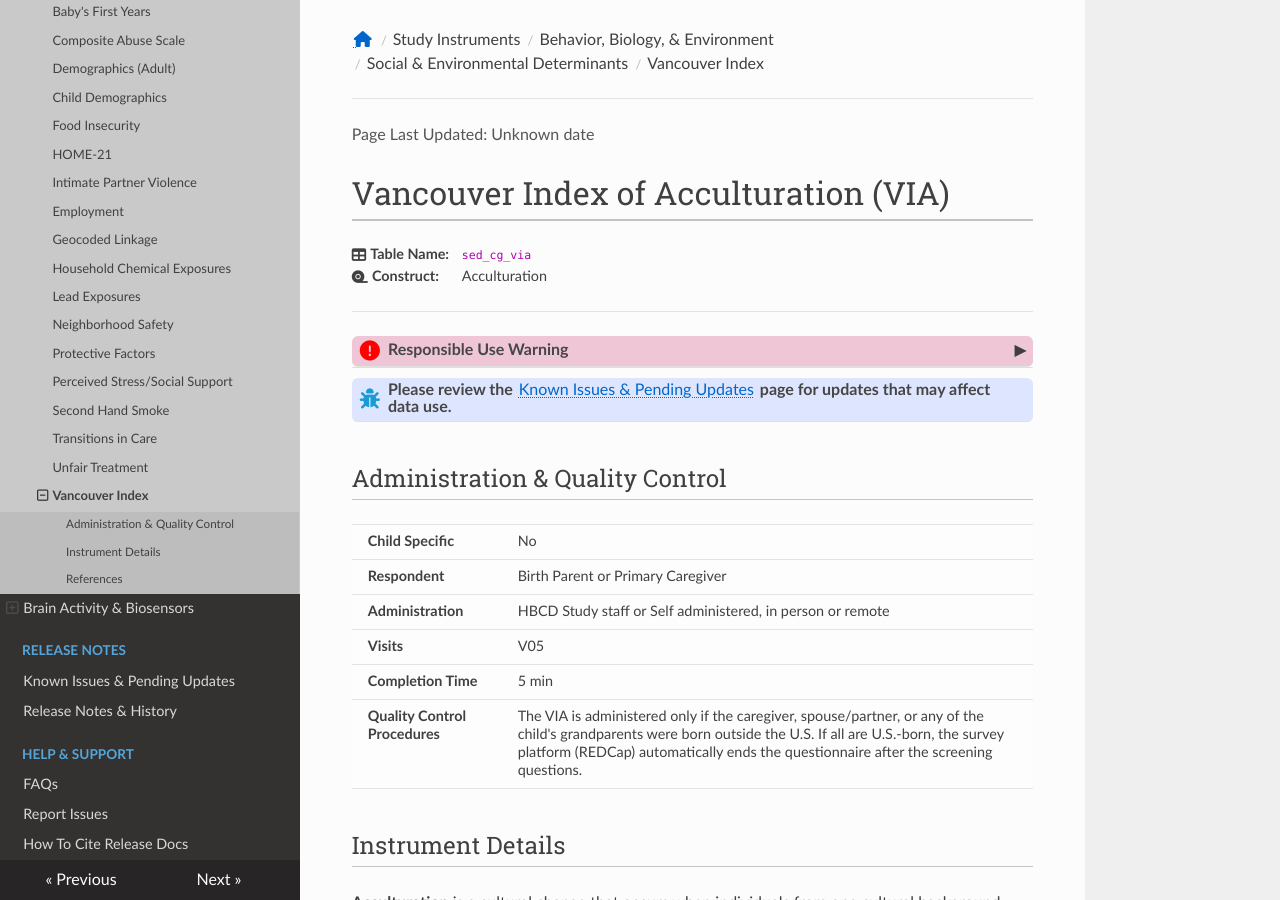
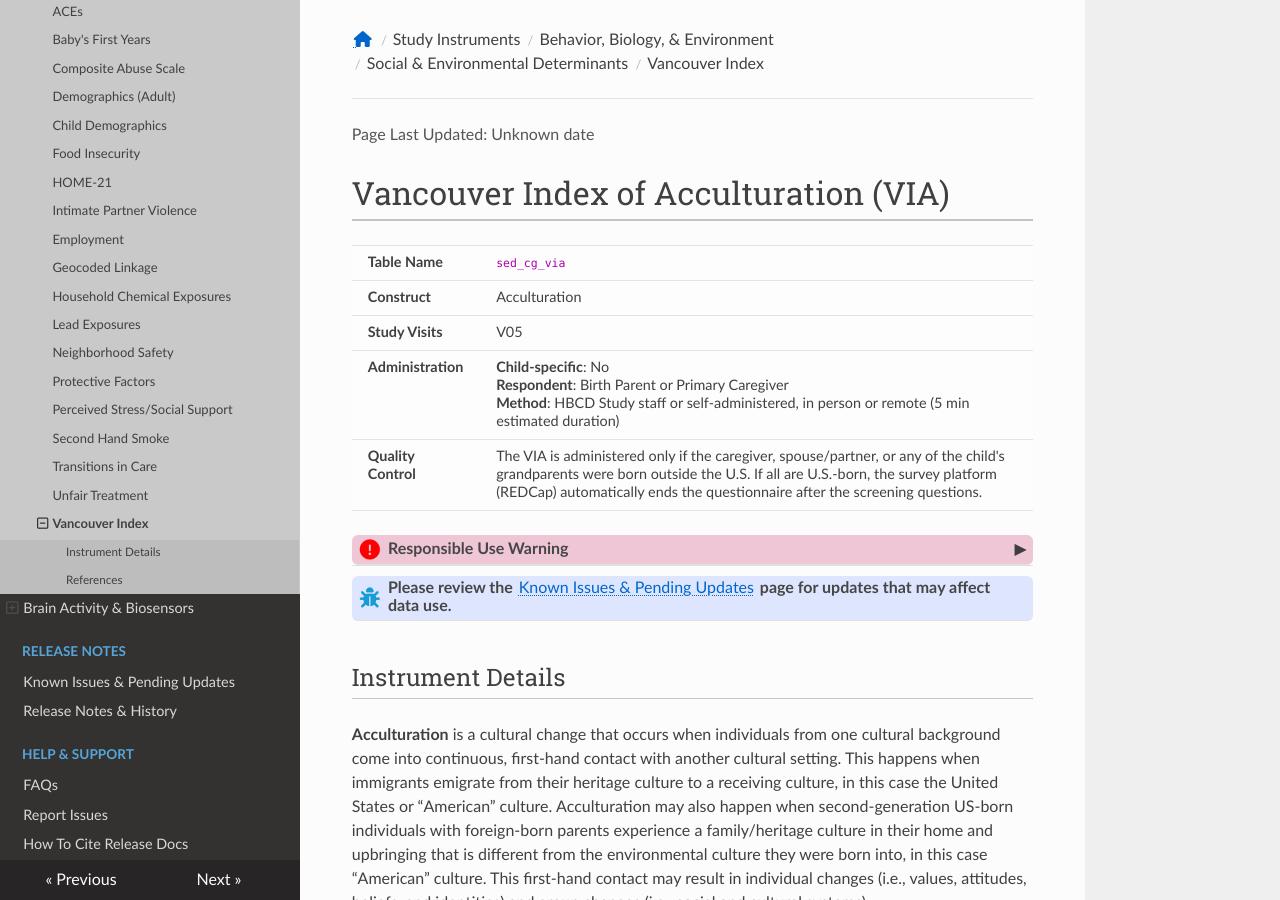
Before and after one commit to nbdc-datahub/hbcd-docs, an MkDocs documentation site: the page built from docs/instruments/SED/vi.md, in a window 1280 px wide and 900 px high. Built offline with MkDocs 1.6.1, drawn with Linux system fonts in a browser that asks for light colours; nearby versions of some CDN libraries.

Commit message:
complete instrument page updates with new formatting that includes administration info at top of page

```diff
--- a/docs/instruments/SED/vi.md
+++ b/docs/instruments/SED/vi.md
@@ -1,17 +1,21 @@
 # Vancouver Index of Acculturation (VIA)
 
-<div class="info-block">
-  <div class="info-row">
-    <div class="info-label"><i class="fa fa-table"></i> Table Name:</div>
-    <div class="info-value"><code>sed_cg_via</code></div>
-  </div>
-  <div class="info-row">
-    <div class="info-label"><i class="fa-solid fa-tape"></i> Construct:</div>
-    <div class="info-value">Acculturation</div>
-  </div>
-</div>
-
----------------------------------------------
+<table class="table-no-vertical-lines">
+<tbody>
+<tr><td><b>Table Name</b></td><td><code>sed_cg_via</code></td></tr>
+<tr><td><b>Construct</b></td><td>Acculturation</td></tr>
+<tr><td><b>Study Visits</b></td><td>V05</td></tr>
+<tr><td><b>Administration</b></td><td>
+<b>Child-specific</b>: No<br>
+<b>Respondent</b>: Birth Parent or Primary Caregiver<br>
+<b>Method</b>: HBCD Study staff or self-administered, in person or remote (5 min estimated duration)
+</td></tr>
+<tr>
+<td><b>Quality Control</b></td>
+<td>The VIA is administered only if the caregiver, spouse/partner, or any of the child's grandparents were born outside the U.S. If all are U.S.-born, the survey platform (REDCap) automatically ends the questionnaire after the screening questions.</td>
+</tr>
+</tbody>
+</table>
 
 <div id="alert" class="alert-banner" onclick="toggleCollapse(this)">
   <span class="emoji"><i class="fas fa-exclamation-circle"></i></span>
@@ -33,26 +37,6 @@
   <span class="emoji"><i class="fas fa-bug"></i></span>
   <span class="text">Please review the <a href="https://docs.hbcdstudy.org/latest/changelog/issues-updates/" target="_blank">Known Issues & Pending Updates</a> page for updates that may affect data use.</span>
 </div>
-
-## Administration & Quality Control
-<table class="table-no-vertical-lines" style="width: 100%; border-collapse: collapse; table-layout: fixed;">
-<tbody>
-<tr><td><b>Child Specific</b></td>
-<td>No</td></tr>
-<tr><td><b>Respondent</b></td>
-<td>Birth Parent or Primary Caregiver</td></tr>
-<tr><td><b>Administration</b></td>
-<td style="word-wrap: break-word; white-space: normal;">HBCD Study staff or Self administered, in person or remote</td></tr>
-<tr><td><b>Visits</b></td>
-<td>V05</td></tr>
-<tr><td><b>Completion Time</b></td>
-<td>5 min</td></tr>
-<tr><td><b>Quality Control Procedures</b></td>
-<td style="word-wrap: break-word; white-space: normal;">
-The VIA is administered only if the caregiver, spouse/partner, or any of the child's grandparents were born outside the U.S. If all are U.S.-born, the survey platform (REDCap) automatically ends the questionnaire after the screening questions.
-</td></tr>
-</tbody>
-</table>
 
 ## Instrument Details
 
```
